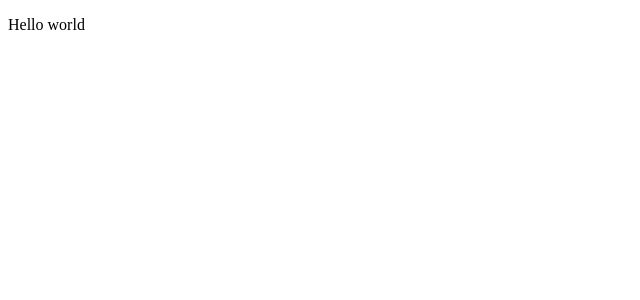
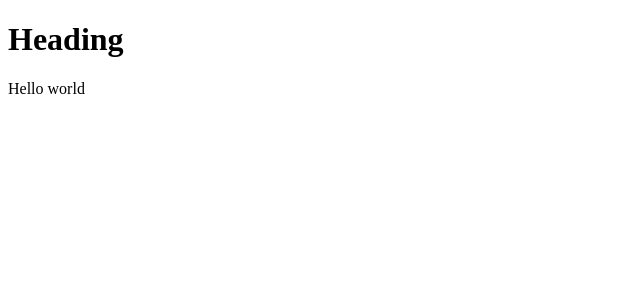
Before and after one commit to amikiri/amikiri-frontend, a Next.js app: page / in a window 1280 px wide. Shown: the top 300 px of the page, without its empty margins (0-640 px from the left). Built offline with nearby package versions, Linux system fonts and the light colour scheme.

Commit message:
Add initial layout page

```diff
--- /dev/null
+++ b/components/Layout.tsx
@@ -0,0 +1,8 @@
+const Layout: React.SFC = ({ children }) => (
+  <div>
+    <h1>Heading</h1>
+    {children}
+  </div>
+)
+
+export default Layout;
--- /dev/null
+++ b/env-config.js
@@ -0,0 +1,3 @@
+module.exports = {
+    "process.env.NODE_ENV": process.env.NODE_ENV
+  };
--- /dev/null
+++ b/lib/layout.tsx
@@ -0,0 +1,13 @@
+import { ComponentClass, SFC } from 'react';
+
+import Layout from '../components/Layout';
+
+export const withLayout = (LayoutComponent: ComponentClass | SFC = Layout) => {
+    return (WrappedComponent: ComponentClass | SFC) => {
+        return () => (
+            <LayoutComponent>
+                <WrappedComponent />
+            </LayoutComponent>
+        );
+    };
+}
--- a/package.json
+++ b/package.json
@@ -14,7 +14,8 @@
   "devDependencies": {
     "@types/next": "^2.4.8",
     "@types/react": "^16.0.41",
-    "@types/react-dom": "^16.0.4"
+    "@types/react-dom": "^16.0.4",
+    "babel-plugin-transform-define": "^1.3.0"
   },
   "scripts": {
     "dev": "next"
--- a/pages/index.tsx
+++ b/pages/index.tsx
@@ -1,3 +1,7 @@
-export default () => {
+import {withLayout} from '../lib/layout';
+
+const Page = () => {
     return <p>Hello world</p>;
-}
+};
+
+export default withLayout()(Page);
```
Also changed, not shown: tsconfig.json (+4 -3 lines), .babelrc (added), pages/contact.tsx (added), 1 other file (tests, documents, lock files or other folders).
